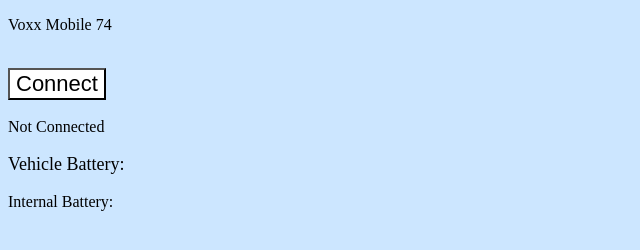
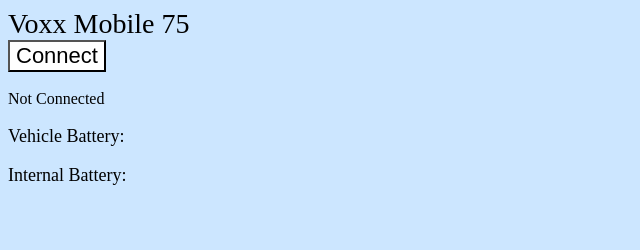
Before and after one commit to billdenbeste/billd.github.io, a plain HTML site: page index.html in a window 1280 px wide. Shown: the whole page, without its empty margins (0-640 px from the left). Drawn offline with Linux system fonts and the light colour scheme.

Commit message:
Add files via upload

```diff
--- a/index.html
+++ b/index.html
@@ -9,8 +9,7 @@
 </head>
 
 <body style="background-color:#CCE6FF">
-  <p>Voxx Mobile 74</p>
-  <br>
+  <div style="font-size:28px;align:center">Voxx Mobile 75</div>
 
   <div>
     <button style="background-color:#FFFFFF;font-size:22px", id="connect">Connect</button>
@@ -27,9 +26,8 @@
   </div>
   <br>
 
-  <div>
-	<div>Internal Battery:&nbsp;</div>
-	<div id="ibattvalue">  </div>
+  <div style="font-size:18px">
+	<span>Internal Battery:&nbsp;</span><span id="ibattvalue">  </span>
   </div>
   <br>
 
```
